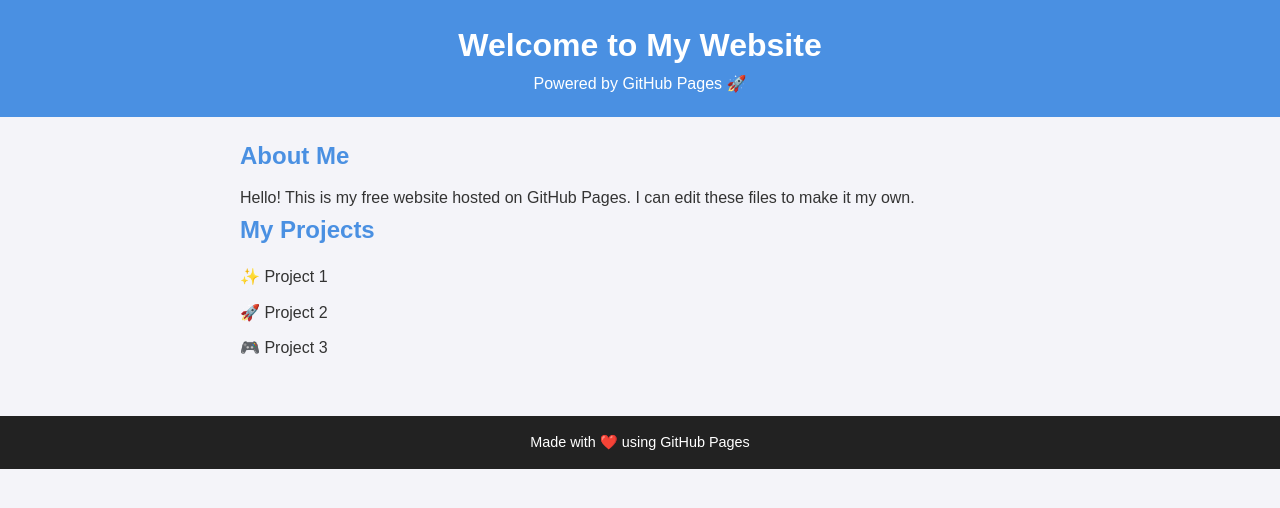
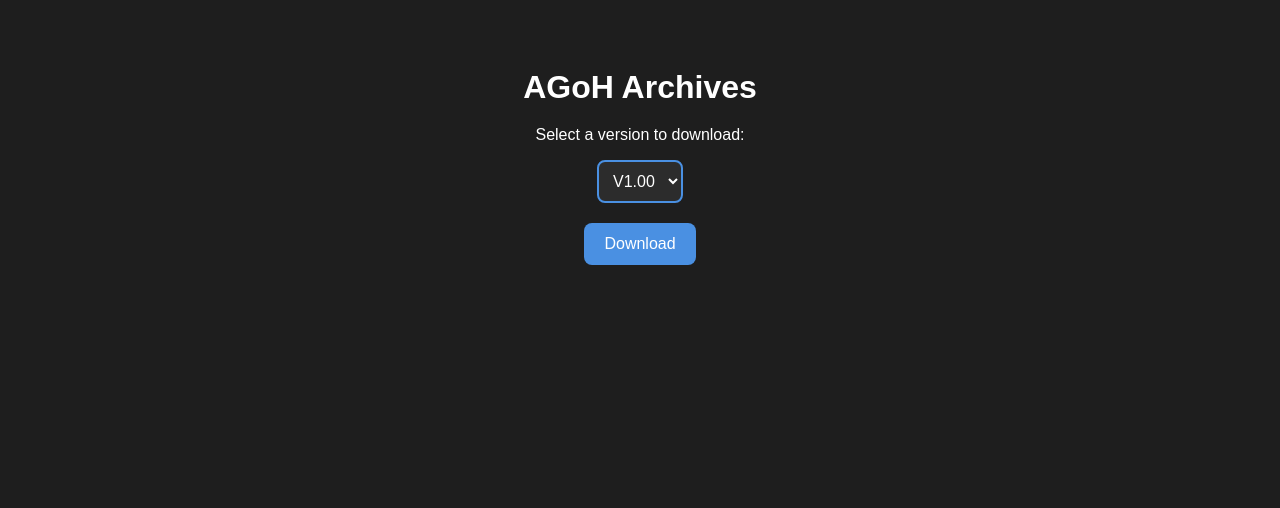
Before and after one commit to AX-Archives/AGoH, a plain HTML site: page index.html in a window 1280 px wide. Drawn offline with Linux system fonts and the light colour scheme.

Commit message:
Update index.html

```diff
--- a/index.html
+++ b/index.html
@@ -3,33 +3,66 @@
 <head>
   <meta charset="UTF-8">
   <meta name="viewport" content="width=device-width, initial-scale=1.0">
-  <title>My GitHub Website</title>
-  <link rel="stylesheet" href="style.css">
+  <title>AGoH Archives</title>
+  <style>
+    body {
+      font-family: Arial, sans-serif;
+      background: #1e1e1e;
+      color: white;
+      text-align: center;
+      padding: 40px;
+    }
+
+    h1 {
+      margin-bottom: 20px;
+    }
+
+    select {
+      background: #2c2c2c;
+      color: white;
+      padding: 10px;
+      border: 2px solid #4a90e2;
+      border-radius: 8px;
+      font-size: 16px;
+      cursor: pointer;
+    }
+
+    button {
+      margin-top: 20px;
+      background: #4a90e2;
+      border: none;
+      padding: 12px 20px;
+      font-size: 16px;
+      border-radius: 8px;
+      cursor: pointer;
+      color: white;
+    }
+
+    button:hover {
+      background: #357ab8;
+    }
+  </style>
 </head>
 <body>
-  <header>
-    <h1>Welcome to My Website</h1>
-    <p>Powered by GitHub Pages 🚀</p>
-  </header>
+  <h1>AGoH Archives</h1>
+  <p>Select a version to download:</p>
 
-  <main>
-    <section>
-      <h2>About Me</h2>
-      <p>Hello! This is my free website hosted on GitHub Pages. I can edit these files to make it my own.</p>
-    </section>
+  <select id="versionSelector">
+    <option value="V1.00">V1.00</option>
+    <option value="V1.01">V1.01</option>
+    <option value="V1.02">V1.02</option>
+    <option value="V1.03">V1.03</option>
+  </select>
 
-    <section>
-      <h2>My Projects</h2>
-      <ul>
-        <li>✨ Project 1</li>
-        <li>🚀 Project 2</li>
-        <li>🎮 Project 3</li>
-      </ul>
-    </section>
-  </main>
+  <br>
+  <button onclick="downloadVersion()">Download</button>
 
-  <footer>
-    <p>Made with ❤️ using GitHub Pages</p>
-  </footer>
+  <script>
+    function downloadVersion() {
+      const version = document.getElementById("versionSelector").value;
+      const fileUrl = `downloads/${version}.zip`; // or .exe/.apk
+      window.location.href = fileUrl;
+    }
+  </script>
 </body>
 </html>
```
